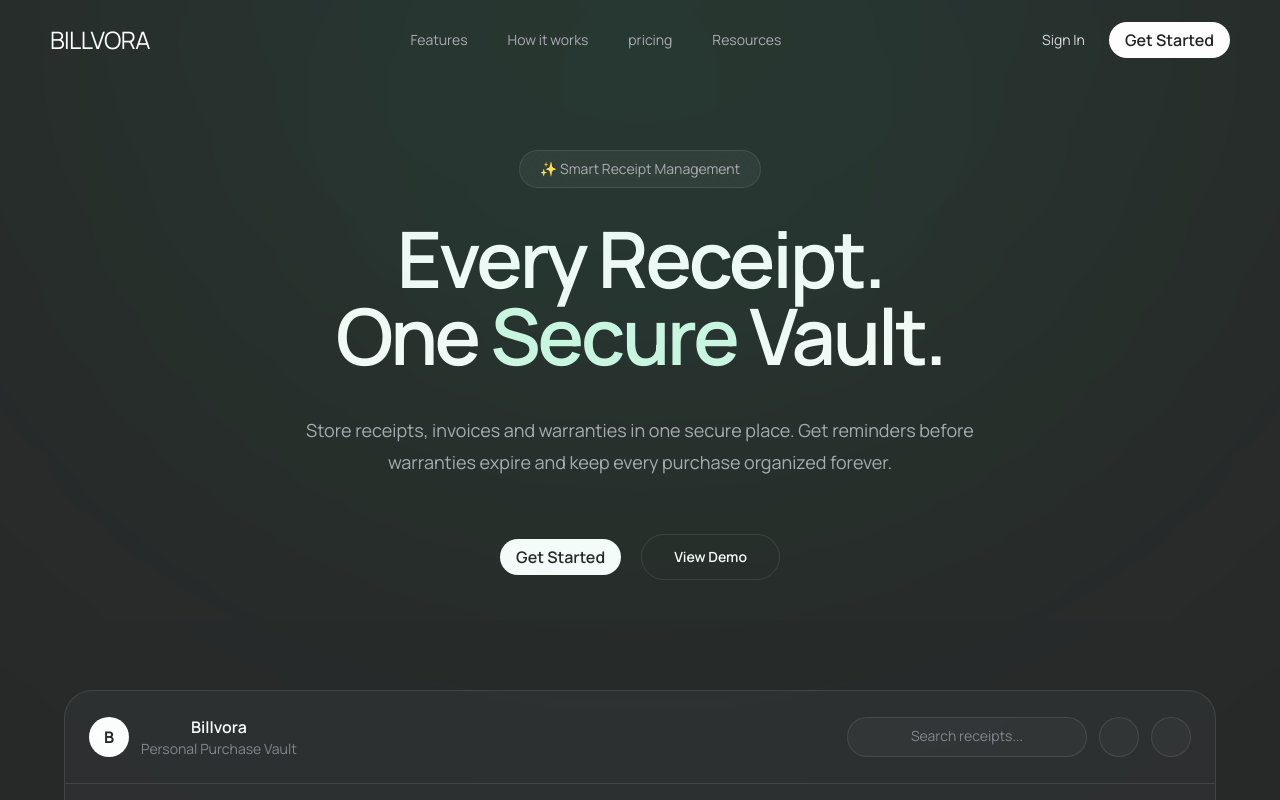
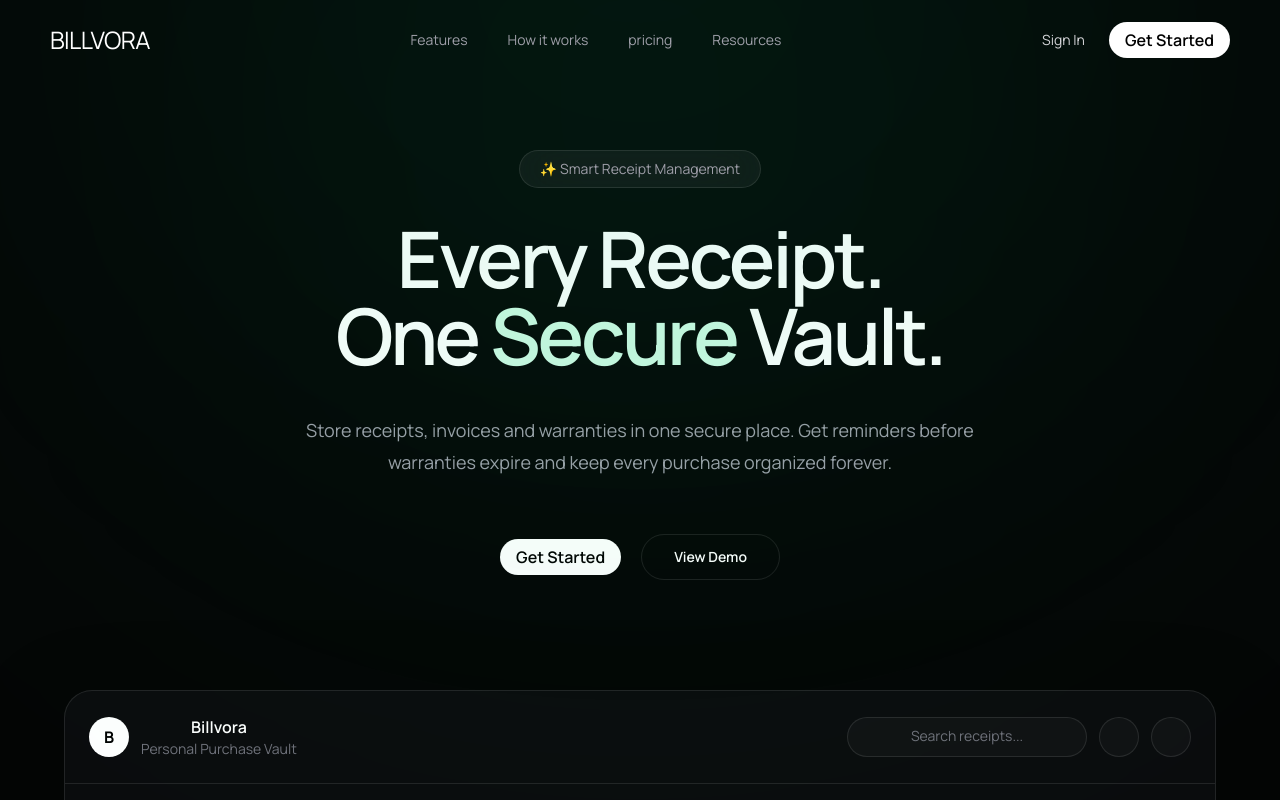
Before and after one commit to adityakasera123/Digital-Receipt, a React (Vite) app in the folder client/: page / in a window 1280 px wide. Shown: the top 800 px of the page. Built offline with nearby package versions, Linux system fonts and the light colour scheme; no server answers.

Commit message:
feat: actually loader is off fot temprory

```diff
--- a/client/src/pages/Landing/Landing.jsx
+++ b/client/src/pages/Landing/Landing.jsx
@@ -12,8 +12,10 @@
 
 import PageLoader from "./components/PageLoader";
 
+const ENABLE_PAGE_LOADER = false;
+
 function Landing() {
-  const [isLoading, setIsLoading] = useState(true);
+  const [isLoading, setIsLoading] = useState(ENABLE_PAGE_LOADER);
 
   return (
     <>
```
